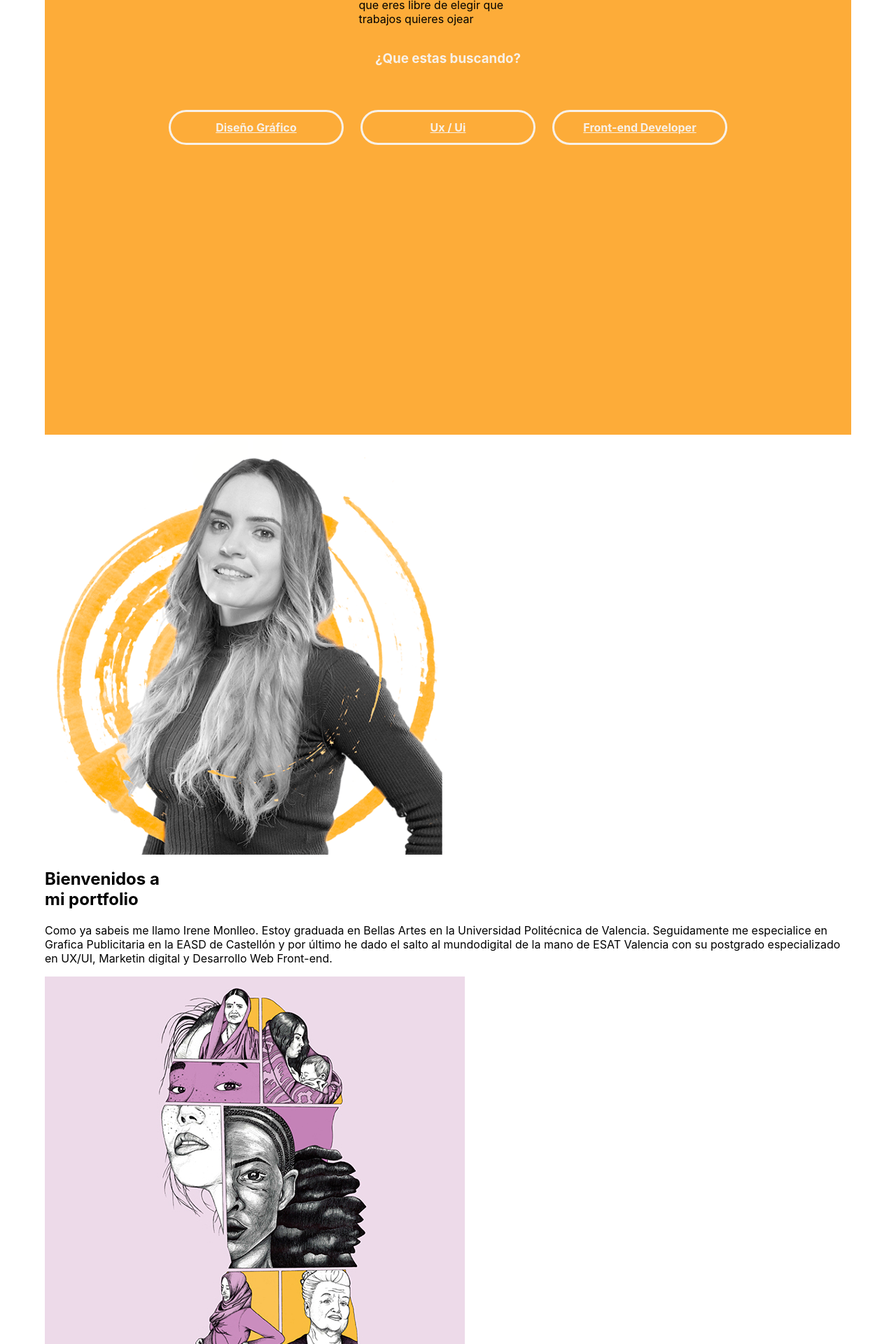
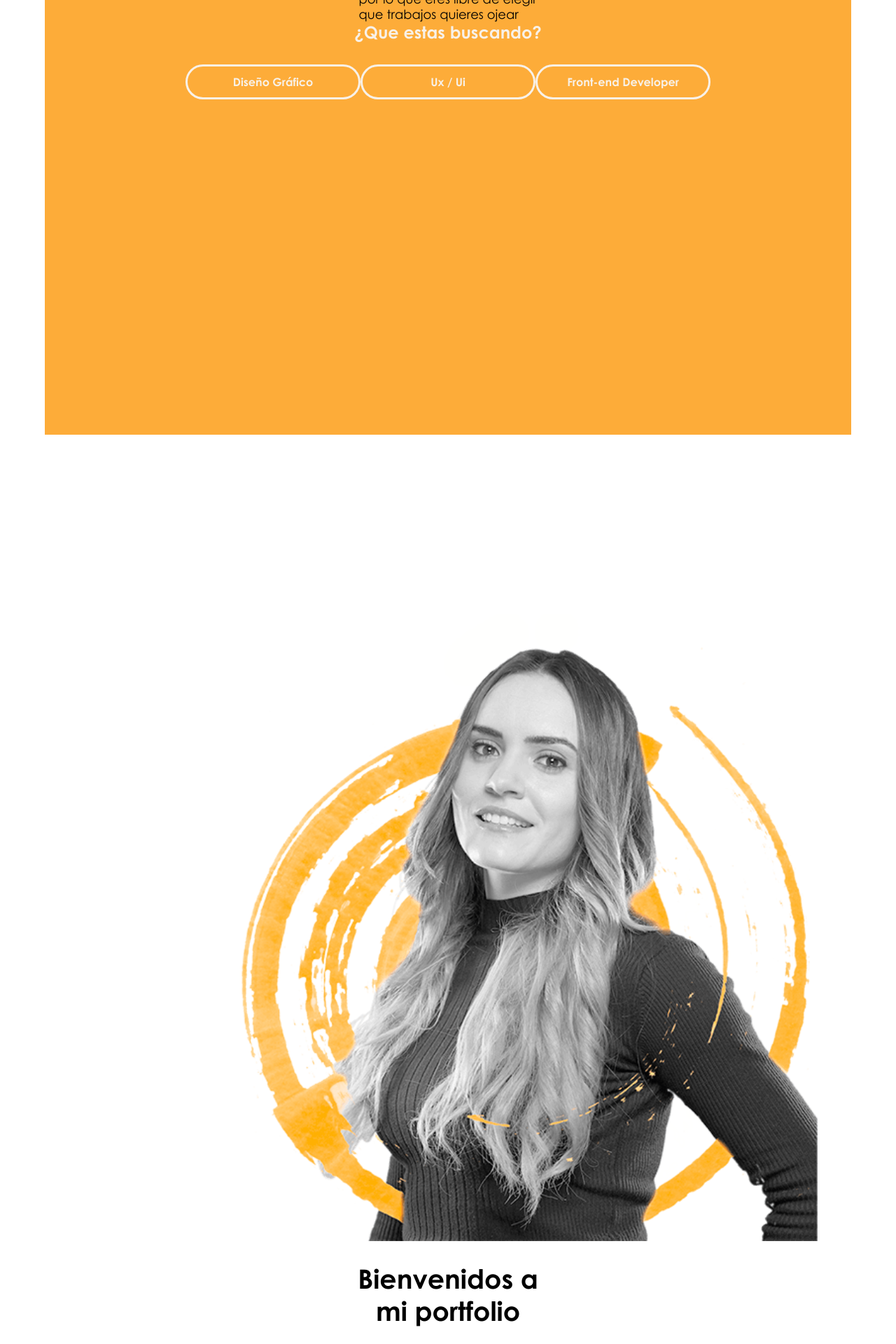
Before and after one commit to IreneMonlleo/Project-Gamma, a React (Create React App) app in the folder react-demo/: page / in a window 1280 px wide. Shown: the part 880-2800 px from the top of the page at 70% size. Built offline with nearby package versions, Linux system fonts and the light colour scheme.

Commit message:
fix cads home mobil
add font-family

add page app font-size typography

```diff
--- a/react-demo/src/App.css
+++ b/react-demo/src/App.css
@@ -1,3 +1,4 @@
+    /*VARIABLES*/
 :root{
    /*Colores*/
 
@@ -7,24 +8,47 @@
   --color-typography:#000000;
   --color-margin: #FFFFFF;
 
-  /*Typography*/
+
+  /* Buttons*/
+  --stroke: 3px solid;
+  --stroke-radius: 50px;
+  /*mb*/
+  --size-mb-button:18px;
+  /*dk*/
+  --size-dk-button:24px;
+
+}
+/* text-align text*/
+.left{
+  text-align: left;
+}
+
+/* Typography-size*/
+h1{
+  font-size: 38px;
+
+}
+h2{
+  font-size: 24px;
+
+}
+h3{
+  font-size: 18px;
+}
+p{
+  font-size: 14px;
+}
 
 
 
-  /* Border buttons*/
-  --stroke: 3px solid;
-  --stroke-radius: 50px;
-
-}
 
 .App {
   text-align: center;
   /* background-color: var(--color-bg); */
   overflow: hidden;
 
+}
 
-
-}
   .name{
     text-align: left;
 
@@ -37,6 +61,19 @@
 
   }
 @media all and (min-width:700px){
+  h1{
+    font-size: 48px;
+
+  }
+  h2{
+    font-size: 38px;
+  }
+  h3{
+    font-size: 24px;
+  }
+  p{
+    font-size: 18px;
+  }
   .name{
     writing-mode: vertical-rl;
     position: fixed;
--- a/react-demo/src/components/Buttons.jsx
+++ b/react-demo/src/components/Buttons.jsx
@@ -1,5 +1,7 @@
 import { Link } from 'react-router-dom';
 import styled from 'styled-components';
+
+
 
 const SecondButton = `
     width: 250px;
@@ -22,13 +24,13 @@ export const Button = styled(Link)`
 	position: relative;
 	display: inline-block;
 	padding: 12px 24px;
-    margin: 12px;
 	border: var(--stroke) var(--color-home);
 	border-radius: var(--stroke-radius);
     font-weight: bold;
 	overflow: hidden;
     color:var(--color-home);
     background-color: transparent;
+    text-decoration:none;
 
         &:hover{
             color:var(--color-bg);
@@ -64,4 +66,5 @@ export const Button = styled(Link)`
      ${props => props.secondary ? SecondButton :''};
 
 
+
 `;
--- a/react-demo/src/components/StainTitle.jsx
+++ b/react-demo/src/components/StainTitle.jsx
@@ -19,6 +19,7 @@ export const ContainerTitleCard = styled.div`
     flex-direction: row;
     align-items: center;
     justify-content: center;
+    padding:30px;
 
 `
 
@@ -26,13 +27,13 @@ export const ContainerTitleCard = styled.div`
         height: 80px;
         width: 74px;
 
+
     `
     export const TitleCard = styled.h2`
-        height: 80px;
-        width: 74px;
 
         .title-section {
             display: block;
+
         }
 
     `
--- a/react-demo/src/index.css
+++ b/react-demo/src/index.css
@@ -1,24 +1,52 @@
-*, ::after,::before {
-  box-sizing: border-box;
+
+
+@font-face {
+  src:
+    url('../public/fonts/CenturyGothic.ttf');
+
+      font-family: 'CenturyGothic';
+      font-style: normal;
+      font-weight: 600;
+}
+@font-face {
+  src:
+    url('../public/fonts/CenturyGothic-Bold.ttf');
+
+      font-family: 'CenturyGothic';
+      font-style: bold;
+      font-weight: 800;
+
 }
 
+
+*, ::after,::before {
+     box-sizing: border-box;
+     margin:0;
+     padding:0;
+
+
+
+}
 html{
   max-width: 100%;
   overflow-x: hidden;
+
 }
 body {
   margin:0;
-  font-family: -apple-system, BlinkMacSystemFont, 'Segoe UI', 'Roboto', 'Oxygen',
-    'Ubuntu', 'Cantarell', 'Fira Sans', 'Droid Sans', 'Helvetica Neue',
-    sans-serif;
+  font-family:'CenturyGothic','Roboto', 'Helvetica Neue', sans-serif;
   -webkit-font-smoothing: antialiased;
   -moz-osx-font-smoothing: grayscale;
+
 }
-
 code {
   font-family: source-code-pro, Menlo, Monaco, Consolas, 'Courier New',
     monospace;
+
+
 }
+
+
 @media all and (min-width: 700px) {
   body {
     margin:5%;
--- a/react-demo/src/page/Home.css
+++ b/react-demo/src/page/Home.css
@@ -1,18 +1,74 @@
+.home{
+  margin:20vw;
+}
+.card__container{
+    margin: 10em 0;
+}
+    .img__section {
+        height: 70vw;
+    }
 
 
 
 
-.card__title{
-    text-align: center;
 
-}
-    .title-section {
-        display: block;
+    .card-title{
+        text-align: center;
+        padding:30px ;
 
     }
+        .title-section {
+            display: block;
+        }
+
+    .card-description{
+        margin-bottom: 30px;
+    }
+
+        .button-contact{
+            cursor: pointer;
+            position: relative;
+            display: inline-block;
+            padding: 12px 24px;
+            border: var(--stroke) var(--color-home);
+            border-radius: var(--stroke-radius);
+            font-weight: bold;
+            overflow: hidden;
+            color:var(--color-home);
+            background-color: transparent;
+            text-decoration: none;
 
 
+            }
+                .button-contact:hover{
+                    color:var(--color-bg);
+                }
+
+                .button-contact::before, .button-contact::after{
+                    content: '';
+                    position: absolute;
+                    top: 0;
+                    left: 0;
+                    height: 100%;
+                    width: 100%;
+                    transition: all 0.25s ease;
+                    border-radius: 50px;
+                }
+                    .button-contact::before{
+                        border-radius: var(--stroke-radius);
+                        margin-left: -100%;
+                        box-shadow: inset 0 0 0 20px var(--color-home);
+                        z-index:-1;
+                    }
+
+                    .button-contact:hover::before{
+                        margin-left: 0;
+                    }
+/*---------------------------- BREAK------------------------------*/
 @media all and (min-width:850px){
+    /* .home{
+        max-width: 500px;
+    } */
     .quest__buttons{
         flex-direction: row;
 
--- a/react-demo/src/page/Home.jsx
+++ b/react-demo/src/page/Home.jsx
@@ -1,12 +1,12 @@
 import './Home.css';
 import Footer from "../components/Footer/Footer";
-import Card from "../components/Card/Card";
+// import Card from "../components/Card/Card";
 import Headboard from '../components/Headboard/Headboard';
 import StainTitle from '../components/StainTitle';
 import Quest from '../components/Quest/Quest';
 
 import { Button } from '../components/Buttons.jsx';
-import { Link } from 'react-router-dom';
+// import { Link } from 'react-router-dom';
 
 import Irene from '../img/IreneMonlleo.png';
 import logohome from '../img/LogoHome.jpg';
@@ -23,35 +23,65 @@ export default function Home(props) {
 
     return (
     <div className="home__container">
+
       <Headboard></Headboard>
+      <Quest></Quest>
       <main className="home">
-
-        <Quest></Quest>
-
-        <Card  style={{ flex: 'row-reverse' }} text="Contactar" description="Como ya sabeis me llamo Irene Monlleo. Estoy graduada en Bellas Artes en la Universidad Politécnica de Valencia. Seguidamente me especialice en Grafica Publicitaria en la EASD de Castellón y por último he dado el salto al mundodigital de la mano de ESAT
-         Valencia con su postgrado especializado en UX/UI, Marketin digital y Desarrollo Web Front-end.">
-           <img className='img__section' src={Irene} alt="Irene Monlleó"></img>
-           <h2 className='card__title'>
+            <article className="card__container">
+            <img className='img__section about' src={Irene} alt="Irene Monlleó"></img>
+            <div className='card-text '>
+                <h2 className='card-title'>
                     <span className='title-section'> Bienvenidos a</span>
                     <span className='subtitle-section'>mi portfolio</span>
                 </h2>
-        </Card>
+                <p className="card-description left">Como ya sabeis me llamo Irene Monlleo. Estoy graduada en Bellas Artes en la Universidad Politécnica de Valencia. Seguidamente me especialice en Grafica Publicitaria en la EASD de Castellón y por último he dado el salto al mundodigital de la mano de ESAT
+                    Valencia con su postgrado especializado en UX/UI, Marketin digital y Desarrollo Web Front-end.</p>
+                <a role='button' className='button-contact' href="#contact">Contacto</a>
+            </div>
+            </article>
+            {/* <Card   text="Contactar" description="Como ya sabeis me llamo Irene Monlleo. Estoy graduada en Bellas Artes en la Universidad Politécnica de Valencia. Seguidamente me especialice en Grafica Publicitaria en la EASD de Castellón y por último he dado el salto al mundodigital de la mano de ESAT
+            Valencia con su postgrado especializado en UX/UI, Marketin digital y Desarrollo Web Front-end."> */}
+
+            {/* </Card> */}
+            <article className="card__container">
+                <img className='img__section' src={Mujeres} alt="proyecto de diseño"></img>
+                <div className='card-text '>
+                    <StainTitle img={StainGrafic} title="Diseño" subtitle="Gráfico"></StainTitle>
+                    <p className="card-description left">Proyectos de branding, manual de identidad, maquetación editorial, cartelería, folletos, etc. Descubre todos los proyectos de Diseño Grafico que he desarrollado hasta ahora.</p>
+                    <Button  to ="/grafic">Ver más</Button>
+                </div>
+            </article>
 
 
-
-        <Card  text="Ver mas" description="Proyectos de branding, manual de identidad, maquetación editorial, cartelería, folletos, etc. Descubre todos los proyectos de Diseño Grafico que he desarrollado hasta ahora.">
+            {/* <Card  text="Ver mas" description="Proyectos de branding, manual de identidad, maquetación editorial, cartelería, folletos, etc. Descubre todos los proyectos de Diseño Grafico que he desarrollado hasta ahora.">
             <img className='img__section' src={Mujeres} alt="Irene Monlleó"></img>
             <StainTitle img={StainGrafic} title="Diseño" subtitle="Gráfico"></StainTitle>
-        </Card>
+            </Card> */}
+            <article className="card__container">
+                <div className='card-text '>
+                    <StainTitle img={StainUX} title="Ux/" subtitle="Ui"></StainTitle>
+                    <p className="card-description left">La experiencia de usuario es un tema muy importante en el diseño web hecha un vistazo a la metodología empleada en mis proyectos</p>
+                    <Button  to ="/ux">Ver más</Button>
+                </div>
+            </article>
 
-        <Card text="Ver mas" description="La experiencia de usuario es un tema muy importante en el diseño web hecha un vistazo a la metodología empleada en mis proyectos">
+            {/* <Card text="Ver mas" description="La experiencia de usuario es un tema muy importante en el diseño web hecha un vistazo a la metodología empleada en mis proyectos">
             <StainTitle img={StainUX} title="Diseño" subtitle="Gráfico"></StainTitle>
-        </Card>
+            </Card> */}
 
-        <Card className=" digital" text="Ver mas" description="HTML, CSS, SASS, JS… son los diferentes lenguajes que he desarrollado en estos proyectos.">
+            <article className="card__container">
+                <img className='img__section digital' src={Irene} alt="proyecto about"></img>
+                <div className='card-text '>
+                    <StainTitle img={StainFront} title="Front-end" subtitle="Developer"></StainTitle>
+                    <p className="card-description left">HTML, CSS, SASS, JS… son los diferentes lenguajes que he desarrollado en estos proyectos.</p>
+                    <Button  to ="/front">Ver más</Button>
+                </div>
+            </article>
+
+            {/* <Card className=" digital" text="Ver mas" description="HTML, CSS, SASS, JS… son los diferentes lenguajes que he desarrollado en estos proyectos.">
             <img className='img__section digital' src={Irene} alt="Irene Monlleó"></img>
             <StainTitle img={StainFront} title="Front-end" subtitle="Developer"></StainTitle>
-        </Card>
+            </Card> */}
 
 
         </main>
```
Lines whose indentation alone changed are shown as unchanged.
